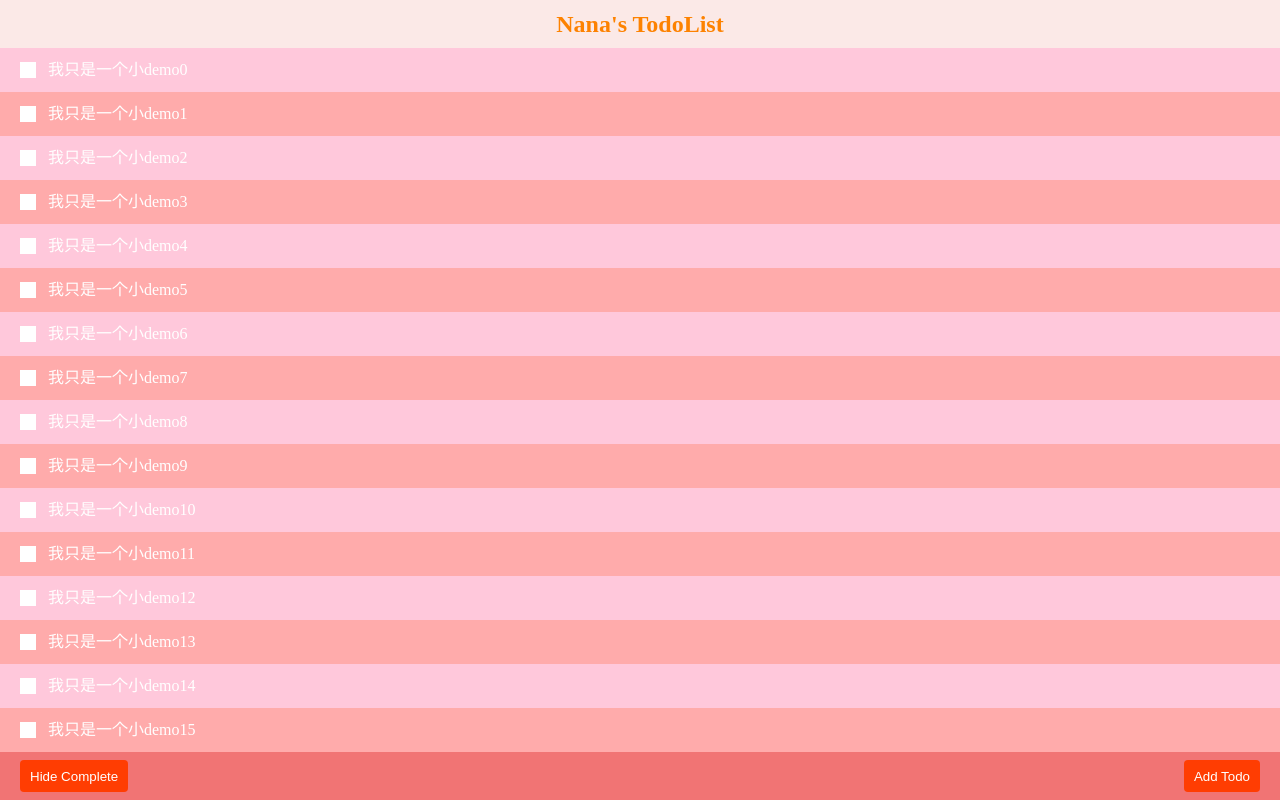
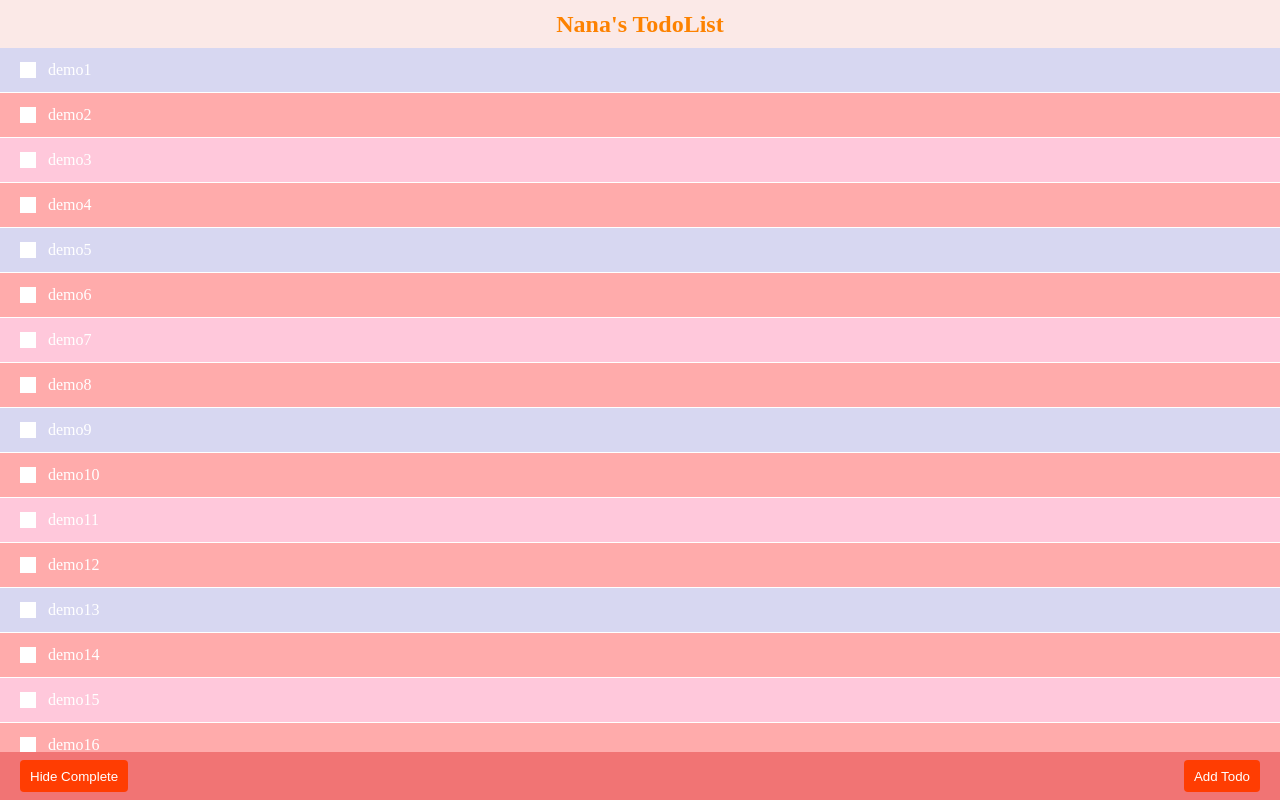
Before and after one commit to nanaSun/todo, a React (Create React App) app: page / in a window 1280 px wide. Built offline with nearby package versions, Linux system fonts and the light colour scheme.

Commit message:
Todolist 加demo

```diff
--- a/src/Components/Todo.js
+++ b/src/Components/Todo.js
@@ -8,12 +8,12 @@ import '../styles/Todo.css';
 
 class Todo extends Component {
   render() {
-    return (
-      <div className="Todo">
-        <div className="TodoOperate"></div>
-        <p>我只是一个小demo{this.props.id}</p>
-      </div>
-    );
+      return (
+        <div className={this.props.status===0?"Todo completed":"Todo"}>
+          <div className="TodoOperate"></div>
+          <p>{this.props.content}</p>
+        </div>
+      );
   }
 }
 
--- a/src/Components/TodoList.js
+++ b/src/Components/TodoList.js
@@ -5,15 +5,20 @@ import Todo from "./Todo"
  *  需要传入todo数组
  *  需包含Todo组件
  */
-
+let todoDemoList=(new Array(20)).join("|").split("|").map((v,i)=>{
+  return {
+    id:i,
+    content:"demo"+(i+1),
+    status:i%4==0?0:1//0 not complete 1 completed
+  }
+})
 class TodoList extends Component {
   listHeight=document.body.clientHeight-96
-  demoList=(new Array(20)).join("|").split("|")
   render() {
     return (
       <div className="TodoList" style={{height:`${this.listHeight}px`}}>
-        {this.demoList.map((v,i)=>
-            <Todo id={i}></Todo>
+        {todoDemoList.map((v)=>
+            <Todo {...v} ></Todo>
         )}
       </div>
     );
--- a/src/styles/Todo.css
+++ b/src/styles/Todo.css
@@ -3,6 +3,7 @@
     padding:10px 20px;
     color: #fff;
     position: relative;
+    border-bottom: 1px solid #fff;
 }
 .Todo:nth-child(odd){
     background: #ffc8db;
@@ -13,6 +14,7 @@
 .Todo p{
     padding-left: 28px;
 }
+
 .Todo .TodoOperate{
     position: absolute;
     top:14px;
@@ -21,3 +23,7 @@
     width:16px;
     background: #fff;
 }
+
+.Todo.completed{
+    background: #d7d7f1;
+}
```
